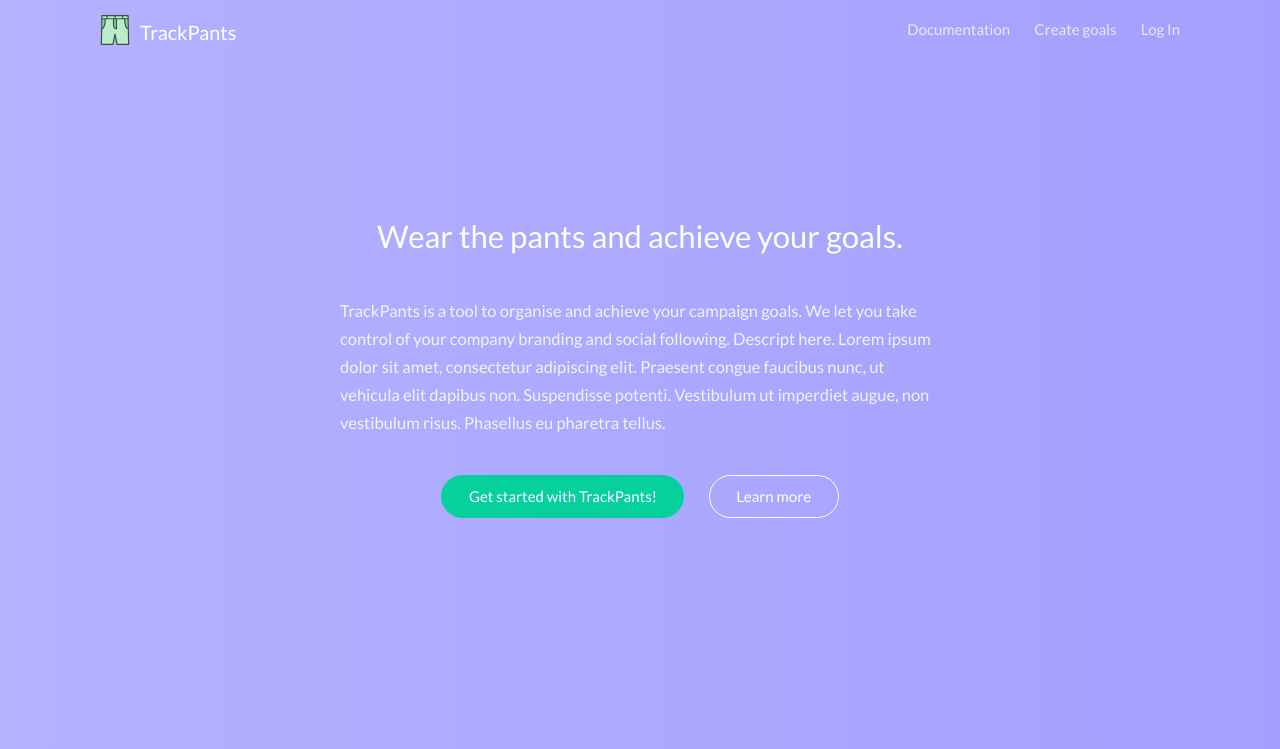
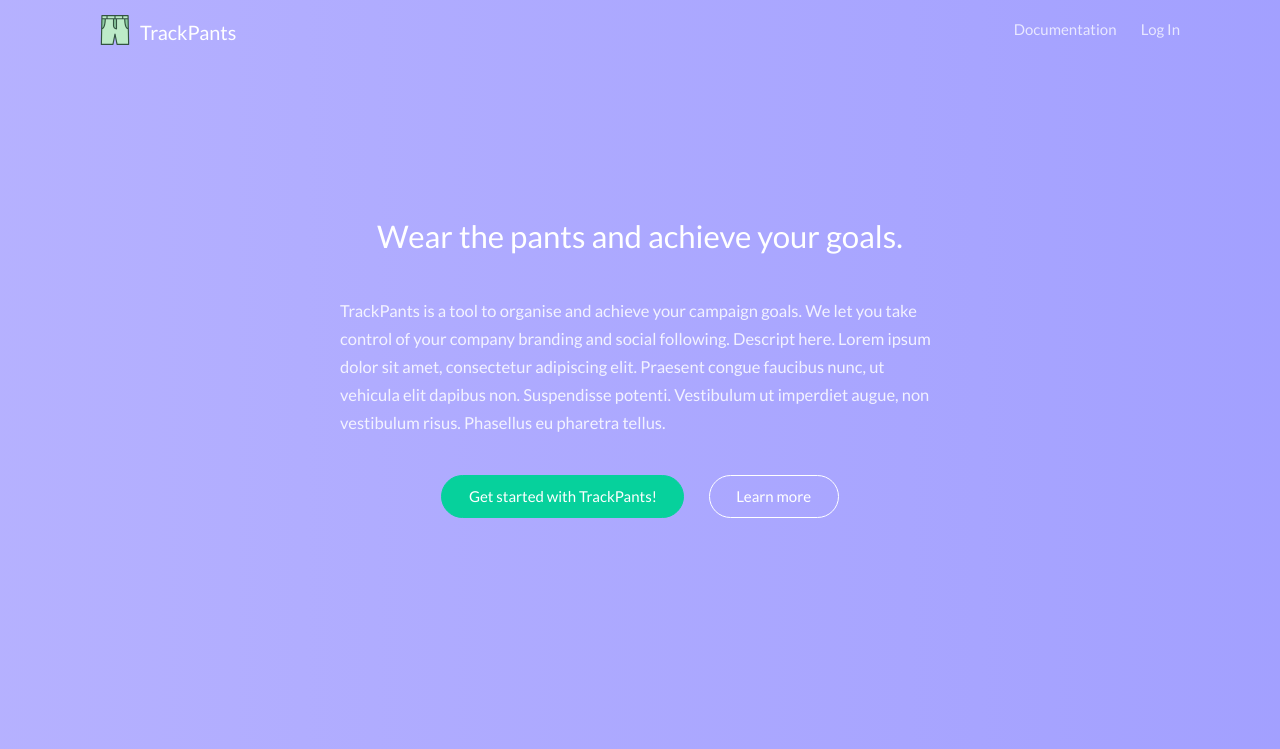
Before and after one commit to crisb0/SENG3011-Workshop, a Flask app: page / in a window 1280 px wide. Shown: the top 749 px of the page. Run offline with Flask 2, Linux system fonts and the light colour scheme.

Commit message:
Fix routing error

```diff
--- a/wk10_demo/templates/index.html
+++ b/wk10_demo/templates/index.html
@@ -17,7 +17,6 @@
 				<nav class="navbar__menu">
 					<ul>
 						<li><a target="_blank" rel="nofollow" href="https://yaminn.github.io">Documentation</a></li>
-						<li><a href="{{url_for('goals')}}">Create goals</a></li>
 						<li><a href="{{url_for('login')}}">Log In</a></li>
 					</ul>
 				</nav>
```
